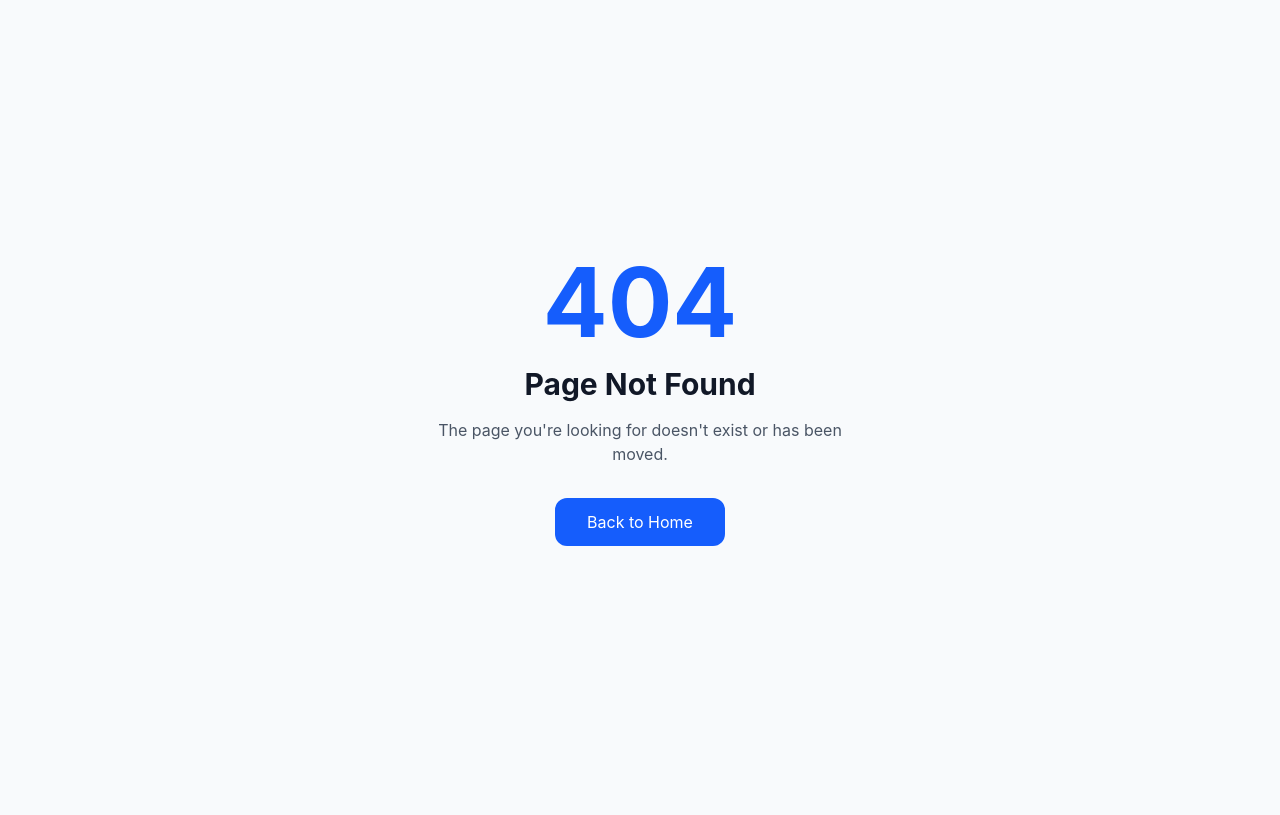
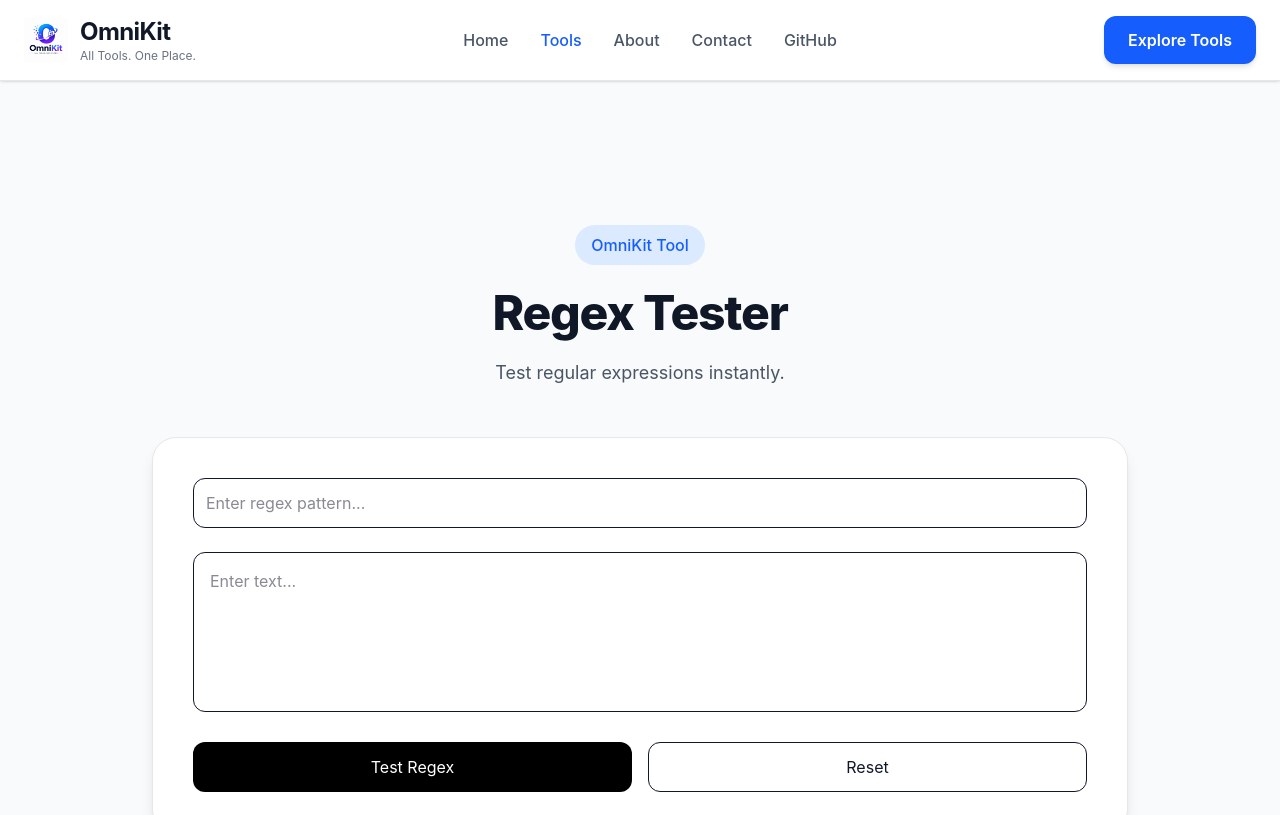
Before and after one commit to Subhashkolanu/OmniKit, a React (Vite) app: page /tools/regex-tester in a window 1280 px wide. Before the commit this address had no page. Shown: the top 815 px of the page. Built offline with nearby package versions, Linux system fonts and the light colour scheme.

Commit message:
feat: add Regex Tester

```diff
--- a/src/App.jsx
+++ b/src/App.jsx
@@ -28,6 +28,7 @@ import URLEncoderDecoder from "./tools/URLEncoderDecoder";
 import MarkdownPreview from "./tools/MarkdownPreview";
 import LoremIpsumGenerator from "./tools/LoremIpsumGenerator";
 import JWTDecoder from "./tools/JWTDecoder";
+import RegexTester from "./tools/RegexTester";
 
 import ScrollToTop from "./components/ScrollToTop";
 
@@ -140,6 +141,10 @@ function App() {
   path="/tools/jwt-decoder"
   element={<JWTDecoder />}
 />
+<Route
+  path="/tools/regex-tester"
+  element={<RegexTester />}
+/>
 
         {/* 404 */}
         <Route path="*" element={<NotFound />} />
--- a/src/data/tools.js
+++ b/src/data/tools.js
@@ -171,6 +171,14 @@ const tools = [
   icon: "🔑",
   path: "/tools/jwt-decoder",
 },
+{
+  id: 23,
+  name: "Regex Tester",
+  category: "Developer",
+  description: "Test regular expressions against text instantly.",
+  icon: "🔍",
+  path: "/tools/regex-tester",
+},
 ];
 
 export default tools;
--- /dev/null
+++ b/src/tools/RegexTester/index.jsx
@@ -0,0 +1,75 @@
+import { useState } from "react";
+import ToolLayout from "../../layouts/ToolLayout";
+
+export default function RegexTester() {
+  const [pattern, setPattern] = useState("");
+  const [text, setText] = useState("");
+  const [matches, setMatches] = useState([]);
+
+  function testRegex() {
+    try {
+      const regex = new RegExp(pattern, "g");
+      const result = text.match(regex);
+      setMatches(result || []);
+    } catch {
+      alert("Invalid regular expression.");
+      setMatches([]);
+    }
+  }
+
+  function resetTool() {
+    setPattern("");
+    setText("");
+    setMatches([]);
+  }
+
+  return (
+    <ToolLayout
+      title="Regex Tester"
+      description="Test regular expressions instantly."
+    >
+      <input
+        type="text"
+        value={pattern}
+        onChange={(e) => setPattern(e.target.value)}
+        placeholder="Enter regex pattern..."
+        className="w-full border rounded-xl p-3"
+      />
+
+      <textarea
+        value={text}
+        onChange={(e) => setText(e.target.value)}
+        placeholder="Enter text..."
+        className="w-full h-40 border rounded-xl p-4 mt-6 resize-none"
+      />      {matches.length > 0 && (
+        <div className="mt-6 border rounded-xl p-4">
+          <h3 className="font-semibold mb-3">
+            Matches ({matches.length})
+          </h3>
+
+          <ul className="list-disc pl-5 space-y-2">
+            {matches.map((match, index) => (
+              <li key={index}>{match}</li>
+            ))}
+          </ul>
+        </div>
+      )}
+
+      <div className="grid grid-cols-2 gap-4 mt-6">
+        <button
+          onClick={testRegex}
+          className="bg-black text-white py-3 rounded-xl"
+        >
+          Test Regex
+        </button>
+
+        <button
+          onClick={resetTool}
+          className="border py-3 rounded-xl"
+        >
+          Reset
+        </button>
+      </div>
+    </ToolLayout>
+  );
+}
```
